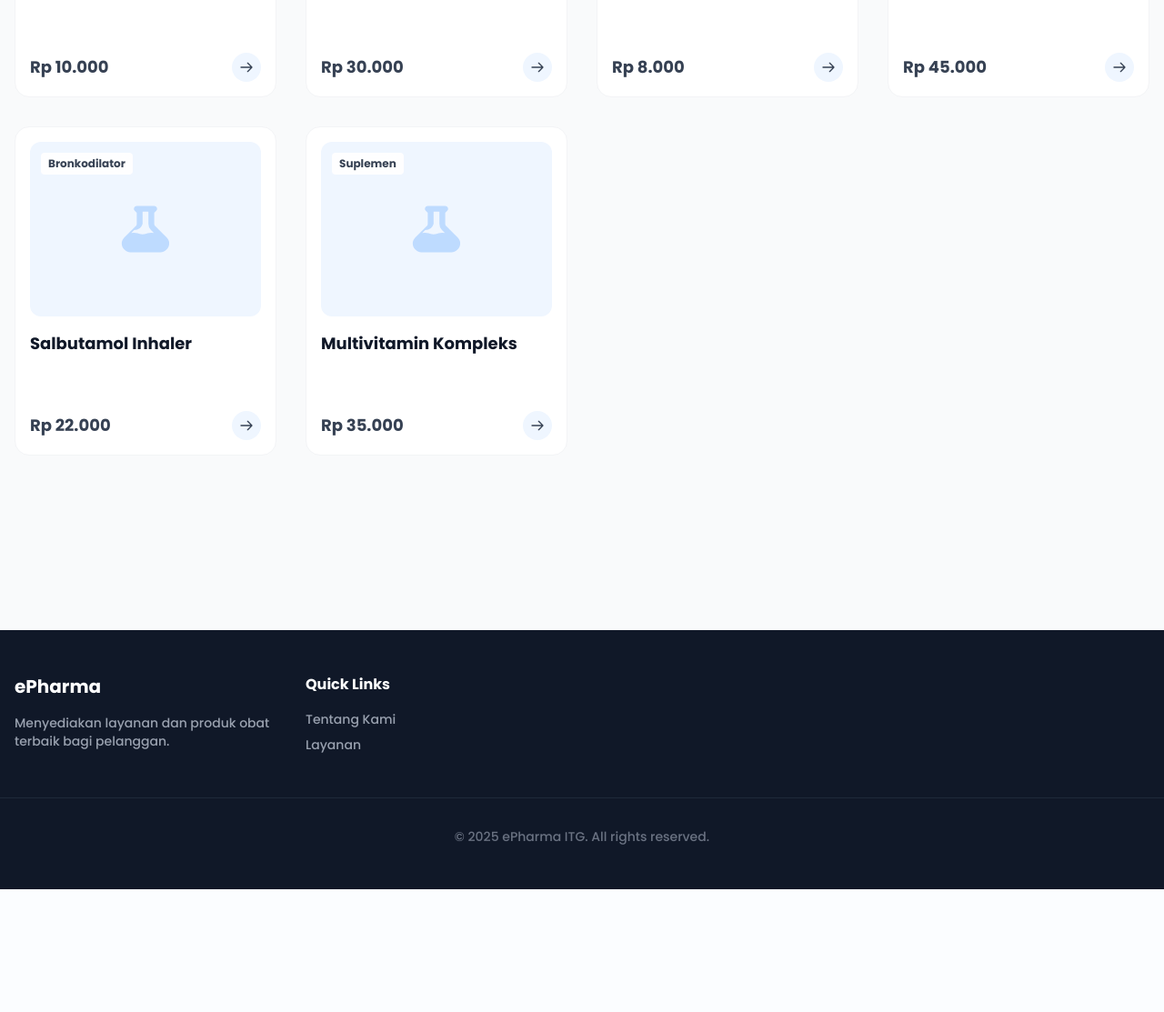
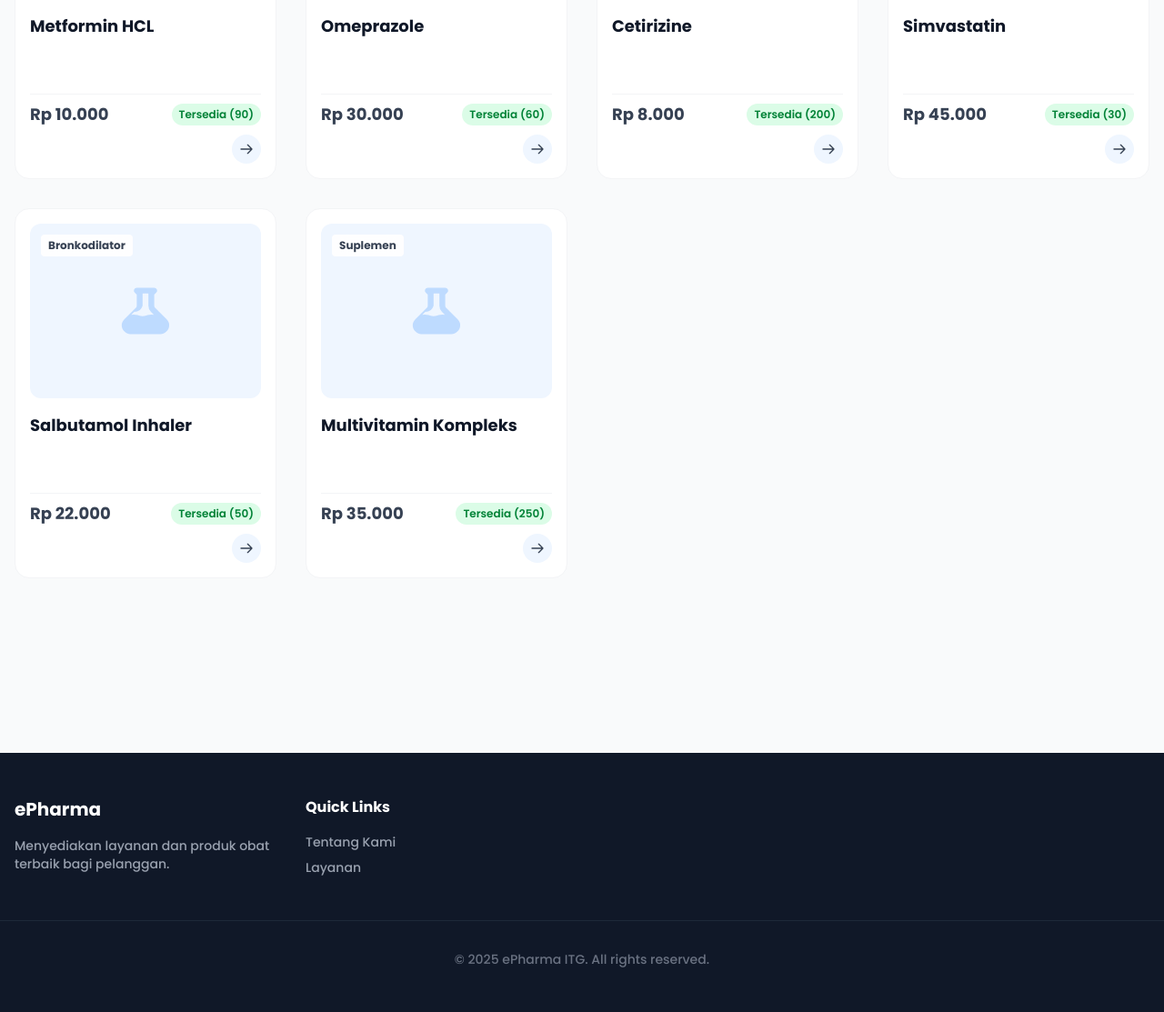
Before and after one commit to Badroel07/SIA, a Laravel app: page / in a window 1280 px wide. Shown: the part 1642-2755 px from the top of the page at 91% size. Before the commit the page ends 2620 px from the top, so only its background shows below. Run offline with Laravel 12, Linux system fonts and the light colour scheme; data comes from the database, SQL or seed files in the repository; style sheets or scripts are compiled from the project's sources; some libraries are stand-ins or nearby versions.

Commit message:
menampilkan ketersediaan stok di grid obat

```diff
--- a/resources/views/customer/index.blade.php
+++ b/resources/views/customer/index.blade.php
@@ -82,7 +82,7 @@
     @if($medicines->count() > 0)
     <div class="grid grid-cols-1 sm:grid-cols-2 md:grid-cols-3 lg:grid-cols-4 gap-8">
         @foreach($medicines as $item)
-        <div class="group bg-white rounded-2xl p-4 transition hover:shadow-xl border border-gray-100 hover:border-blue-100">
+        <div class="group bg-white rounded-2xl p-4 transition hover:shadow-xl border border-gray-100 hover:border-blue-100 flex flex-col">
             <!-- Image Wrapper -->
             <div class="relative bg-blue-50 rounded-xl h-48 overflow-hidden mb-4 flex items-center justify-center">
                 <span class="absolute top-3 left-3 bg-white/90 backdrop-blur text-brand-blue text-xs font-bold px-2 py-1 rounded">
@@ -100,13 +100,33 @@
             <h3 class="font-heading font-bold text-lg text-gray-900 mb-1 group-hover:text-brand-blue transition">{{ $item->name }}</h3>
             <p class="text-sm text-gray-500 mb-4 line-clamp-2 h-10">{{ $item->description }}</p>
 
-            <div class="flex items-center justify-between mt-auto">
-                <span class="text-brand-teal font-bold text-lg">Rp {{ number_format($item->price, 0, ',', '.') }}</span>
-                <a href="{{ route('show', $item->slug) }}" class="w-8 h-8 rounded-full bg-blue-50 text-brand-blue flex items-center justify-center hover:bg-brand-blue hover:text-white transition">
-                    <svg class="w-4 h-4" fill="none" stroke="currentColor" viewBox="0 0 24 24">
-                        <path stroke-linecap="round" stroke-linejoin="round" stroke-width="2" d="M14 5l7 7m0 0l-7 7m7-7H3"></path>
-                    </svg>
-                </a>
+            <div class="flex flex-col gap-2 justify-between mt-auto pt-2 border-t border-gray-100">
+
+                {{-- BARIS 1: Harga dan Status Stok --}}
+                <div class="flex items-center justify-between">
+                    <span class="text-brand-teal font-bold text-lg">Rp {{ number_format($item->price, 0, ',', '.') }}</span>
+
+                    {{-- LOGIKA BARU: STATUS STOK --}}
+                    @if($item->stock > 0)
+                    <span class="text-xs font-semibold px-2 py-1 rounded-full bg-green-100 text-green-700">
+                        Tersedia ({{ $item->stock }})
+                    </span>
+                    @else
+                    <span class="text-xs font-semibold px-2 py-1 rounded-full bg-red-100 text-red-700">
+                        Stok Habis
+                    </span>
+                    @endif
+                </div>
+
+                {{-- BARIS 2: Tombol Detail --}}
+                <div class="flex justify-end">
+                    <a href="{{ route('show', $item->slug) }}" class="w-8 h-8 rounded-full bg-blue-50 text-brand-blue flex items-center justify-center hover:bg-blue-600 hover:text-white transition" title="Lihat Detail">
+                        <svg class="w-4 h-4" fill="none" stroke="currentColor" viewBox="0 0 24 24">
+                            <path stroke-linecap="round" stroke-linejoin="round" stroke-width="2" d="M14 5l7 7m0 0l-7 7m7-7H3"></path>
+                        </svg>
+                    </a>
+                </div>
+
             </div>
         </div>
         @endforeach
```
